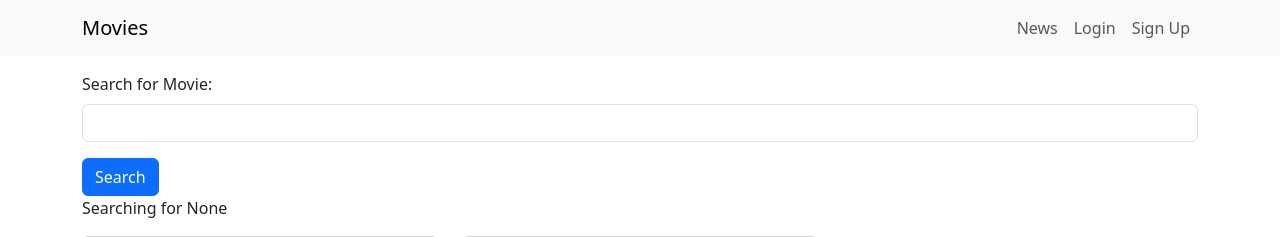
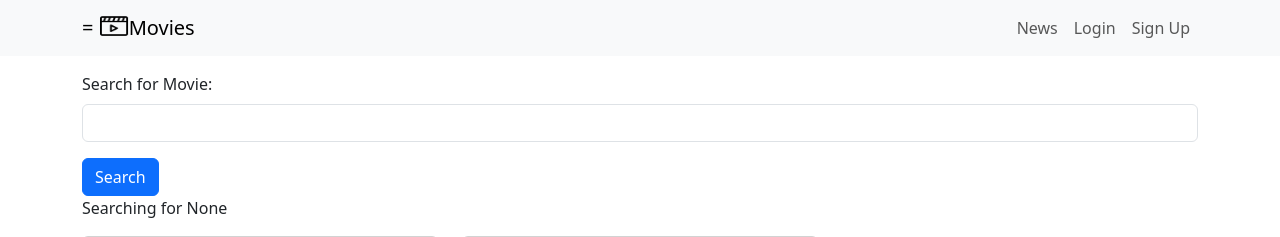
Before and after one commit to grecpt/Movie_Reviews_Django_App, a Django app: page / in a window 1280 px wide. Shown: the top 237 px of the page. Run offline with Django 5.2, Linux system fonts and the light colour scheme; data comes from the database, SQL or seed files in the repository.

Commit message:
Update the base project

```diff
--- a/moviereviews/templates/base.html
+++ b/moviereviews/templates/base.html
@@ -12,7 +12,9 @@
 <body>
   <nav class="navbar navbar-expand-lg navbar-light bg-light mb-3" >
     <div class="container">
-      <a class="navbar-brand" href="{% url 'home' %}">Movies</a>
+      <a class="navbar-brand" href="{% url 'home' %}"> ={% load static %}
+        <img src="{% static 'images/movie.png' %}" alt="" width="30", height="24"
+        class="d-inline-block align-text-top"/>Movies</a>
       <button class="navbar-toggler" type="button" data-bs-toggle="collapse" data-bs-target="#navbarNavAltMarkup" aria-controls="navbarNavAltMarkup" aria-expanded="false" aria-label="Toggle navigation">
         <span class="navbar-toggler-icon"></span>
       </button>
```
Also changed, not shown: moviereviews/static/images/movie.png (added).
